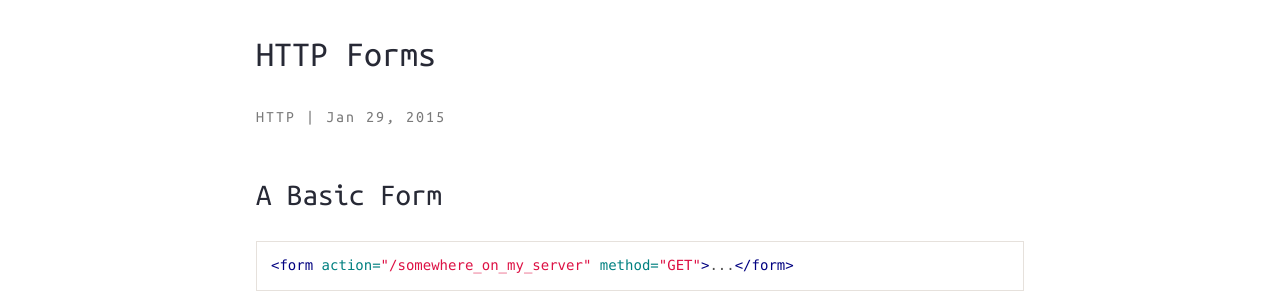
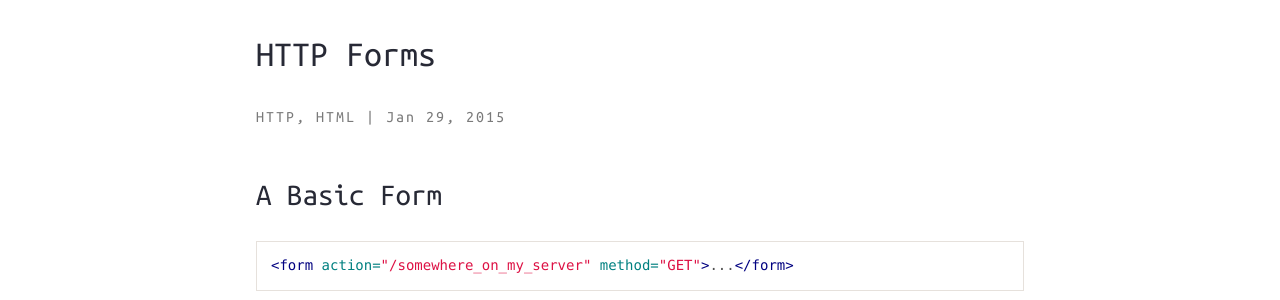
Before and after one commit to haixuanc/haixuanc.github.io, a Jekyll site: the page built from _posts/2015-01-29-http-forms.markdown, in a window 1280 px wide and 900 px high. Shown: the part 245-545 px from the top of the window. Built offline with Jekyll 4.4.1, drawn with Linux system fonts in a browser that asks for light colours; nearby versions of some CDN libraries.

Commit message:
Update 2015-01-29-http-forms.markdown

```diff
--- a/_posts/2015-01-29-http-forms.markdown
+++ b/_posts/2015-01-29-http-forms.markdown
@@ -3,7 +3,7 @@ layout: post
 title:  "HTTP Forms"
 date:   2015-01-29 20:00:00
 categories:
-- HTTP
+- HTTP, HTML
 ---
 
 ## A Basic Form
```
